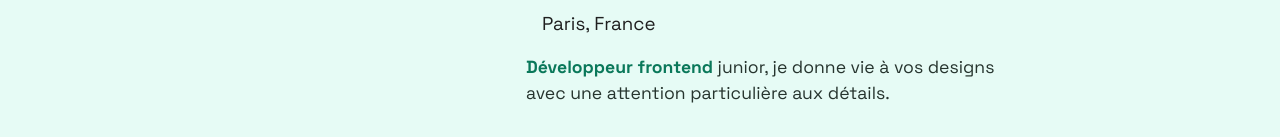
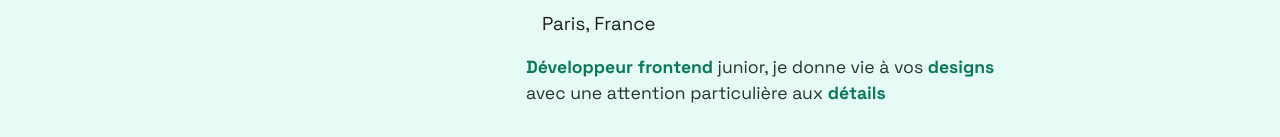
Before and after one commit to GDami/portfolio, a React (Vite) app: page / in a window 1280 px wide. Shown: the part 385-522 px from the top of the page. Built offline with nearby package versions, Linux system fonts and the light colour scheme; some icons are missing.

Commit message:
more emphasises on the hero subtext

```diff
--- a/package.json
+++ b/package.json
@@ -1,6 +1,6 @@
 {
   "name": "app-react",
-  "homepage": "https://GDami.github.io/portfolio",
+  "homepage": "https://gdami.github.io",
   "private": true,
   "version": "0.0.0",
   "type": "module",
--- a/src/components/landing/Hero.css
+++ b/src/components/landing/Hero.css
@@ -163,8 +163,8 @@
 
 .hero-detail::after {
     bottom: 0;
-    height: 1px;
-    background-color: var(--color-main);
+    height: 1.5px;
+    background-color: var(--color-draw);
 }
 
 .hero-ctas {
--- a/src/components/landing/Hero.tsx
+++ b/src/components/landing/Hero.tsx
@@ -2,7 +2,7 @@ import heroImg from '/hero.jpg'
 import versoImg from '/noisette.jpg'
 
 import './Hero.css'
-import { useTranslation } from 'react-i18next'
+import { Trans, useTranslation } from 'react-i18next'
 
 export function Hero() {
     const { t } = useTranslation()
@@ -16,7 +16,11 @@ export function Hero() {
                 </div>
                 <h1 className='hero-title'>{t("hero.title.1")}<span className='no-linebreak'>{t("hero.title.2")}<span className='wave-hand'>👋</span></span></h1>
                 <h3 className='hero-info'><i className='bxr  bx-location'  ></i> Paris, France</h3>
-                <h3 className='hero-subtext'>{t("hero.subtext.1")}<strong>{t("hero.subtext.2")}</strong>{t("hero.subtext.3")}<span className='hero-detail animated-underline'>{t("hero.subtext.4")}</span>.</h3>
+                <h3 className='hero-subtext'>
+                    <Trans i18nKey="hero.subtext">
+                        I'm a junior <strong>frontend developer</strong> who cares about <strong>user experience</strong> and <strong className='hero-detail animated-underline'>detail</strong>.
+                    </Trans>
+                </h3>
                 <div className='hero-ctas'>
                     <a className='hero-cta secondary ' href='#about'><span className='animated-underline'>{t("hero.cta.1")}</span></a>
                     <a className='hero-cta primary ' href='#projects'><span className='animated-underline'>{t("hero.cta.2")}</span></a>
--- a/src/utils/i18n/locales/en/en.json
+++ b/src/utils/i18n/locales/en/en.json
@@ -8,10 +8,7 @@
 
     "hero.title.1": "hey, ",
     "hero.title.2": "I'm Damien ",
-    "hero.subtext.1": "I'm a junior ",
-    "hero.subtext.2": "frontend developer",
-    "hero.subtext.3": " who cares about user experience and ",
-    "hero.subtext.4": "detail",
+    "hero.subtext": "I'm a junior <1>frontend developer</1> who cares about <3>user experience</3> and <5>detail</5>.",
     "hero.cta.1": "More about me",
     "hero.cta.2": "Check my projects",
 
--- a/src/utils/i18n/locales/fr/fr.json
+++ b/src/utils/i18n/locales/fr/fr.json
@@ -8,10 +8,7 @@
 
     "hero.title.1": "hello, moi c'est ",
     "hero.title.2": "Damien ",
-    "hero.subtext.1": "",
-    "hero.subtext.2": "Développeur frontend",
-    "hero.subtext.3": " junior, je donne vie à vos designs avec une attention particulière aux ",
-    "hero.subtext.4": "détails",
+    "hero.subtext": "<1>Développeur frontend</1> junior, je donne vie à vos <3>designs</3> avec une attention particulière aux <5>détails</5>",
     "hero.cta.1": "À propos de moi",
     "hero.cta.2": "Voir mes projets",
 
--- a/vite.config.ts
+++ b/vite.config.ts
@@ -4,5 +4,5 @@ import react from '@vitejs/plugin-react-swc'
 // https://vite.dev/config/
 export default defineConfig({
   plugins: [react()],
-  base: "/portfolio"
+  base: ""
 })
```
